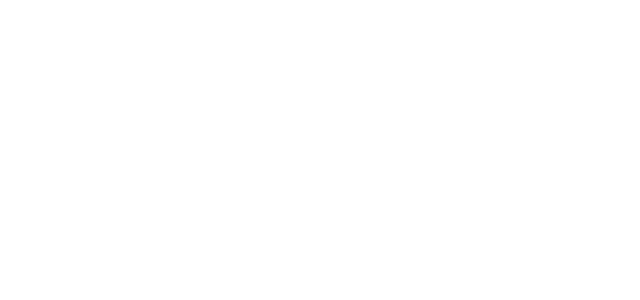
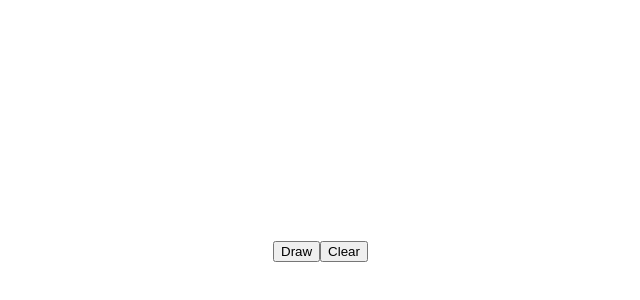
Before and after one commit to alejotsv/sierpinski-triangle, a React (Vite) app: page / in a window 1280 px wide. Shown: the part 152-452 px from the top of the page, without its empty margins (335-975 px from the left). Built offline with nearby package versions, Linux system fonts and the light colour scheme.

Commit message:
add buttons on canvas component

```diff
--- a/src/components/Canvas.jsx
+++ b/src/components/Canvas.jsx
@@ -7,15 +7,22 @@ const Canvas = () => {
   const draw = () => {
     const canvas = canvasRef.current;
     const ctx = canvas.getContext('2d');
-
     ctx.fillStyle = 'red';
     ctx.fillRect(0, 0, 50, 50);
   }
 
-  // draw();
+  const clear = () => {
+    const canvas = canvasRef.current;
+    const ctx = canvas.getContext('2d');
+    ctx.clearRect(0, 0, canvas.width, canvas.height);
+  }
 
   return(
-    <canvas ref={canvasRef} width={600} height={400} />
+    <div>
+      <canvas ref={canvasRef} width={600} height={400} />
+      <button onClick={draw}>Draw</button>
+      <button onClick={clear}>Clear</button>
+    </div>
   )
 }
 
```
